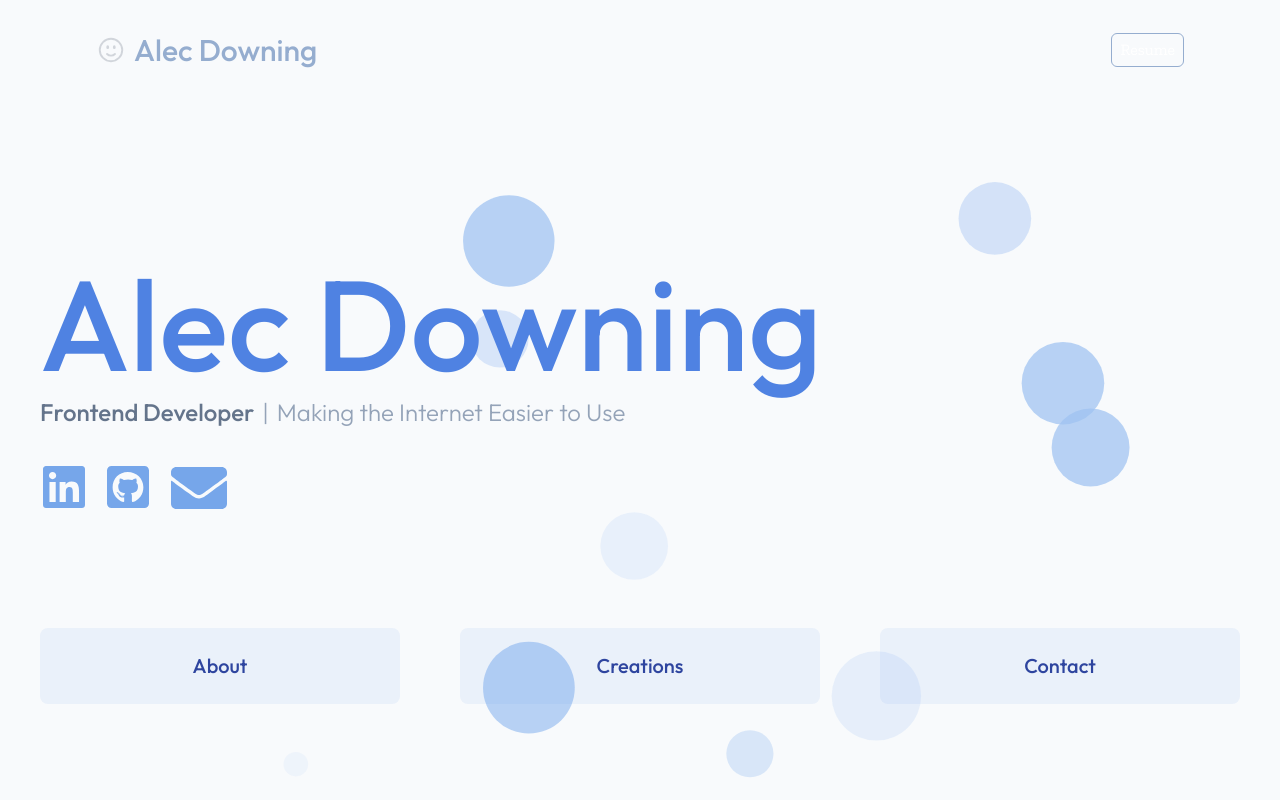
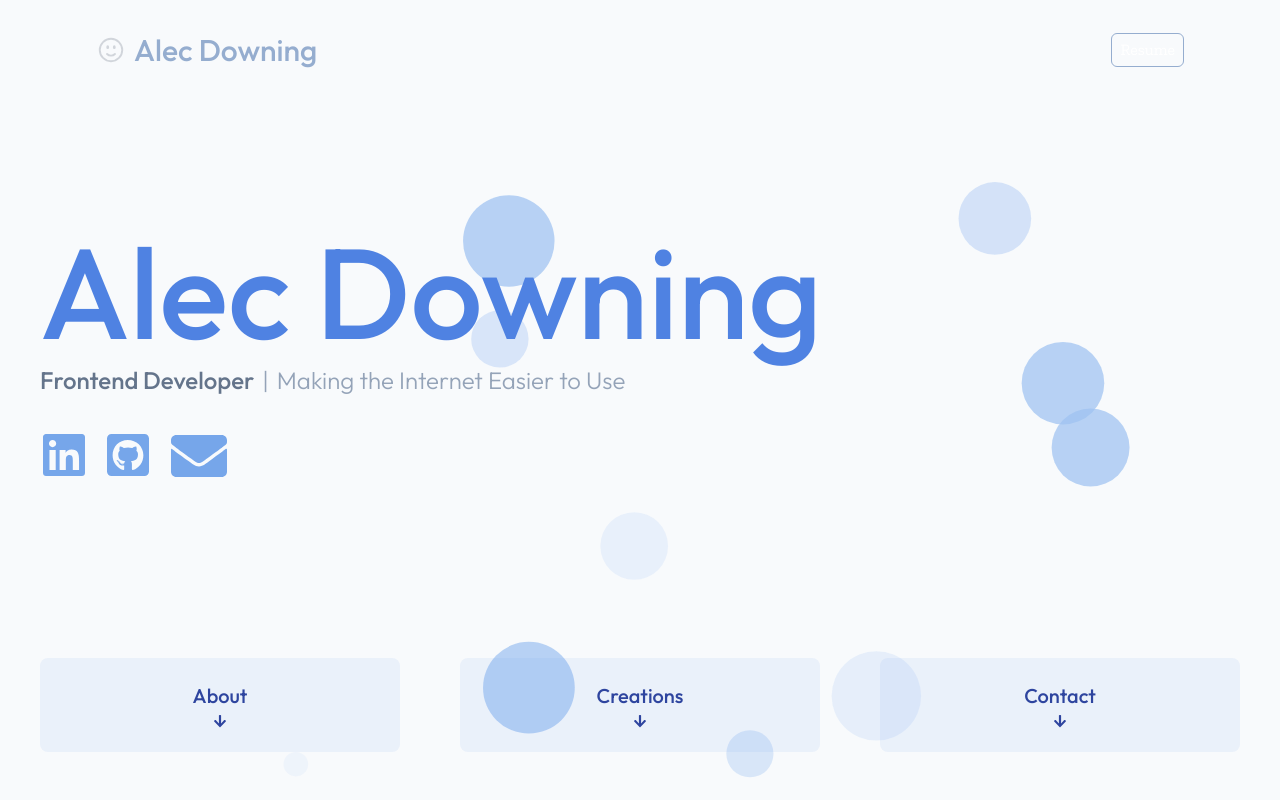
Before and after one commit to a-down/portfolio, a React (Vite) app: page / in a window 1280 px wide. Shown: the top 800 px of the page. Built offline with nearby package versions, Linux system fonts and the light colour scheme.

Commit message:
updated spacing

```diff
--- a/src/components/Hero.jsx
+++ b/src/components/Hero.jsx
@@ -1,12 +1,8 @@
 import lineGraphic from '../assets/line-graphic.png'
-import { FaGithubSquare, FaLinkedin, FaEnvelope } from 'react-icons/fa'
+import { FaGithubSquare, FaLinkedin, FaEnvelope, FaArrowDown } from 'react-icons/fa'
 
 
 export default function HeroText(){
-  const circle1 = 280
-  const circle2 = 240
-  const circle3 = 140
-
   const heroQuickLinks = [
     { title: 'About', link: '#about' },
     { title: 'Creations', link: '#creations' },
@@ -14,9 +10,9 @@ export default function HeroText(){
   ]
 
   return (
-    <div className="flex flex-col w-full items-start justify-between gap-28">
+    <div className="flex flex-col w-full items-start justify-between h-full min-h-[calc(100dvh-100px)] pb-12">
       {/* Text and Links */}
-      <div className=" flex flex-col text-gray-200 mt-40 gap-2 w-full max-w-[1200px] mx-auto">
+      <div className=" flex flex-col text-gray-200 mt-32 gap-2 w-full max-w-[1200px] mx-auto">
         <h1 className=' text-9xl text-brand-500'>Alec Downing</h1>
         <div className=" flex flex-row">
           <h2 className=" text-2xl text-slate-500">Frontend Developer</h2>
@@ -39,29 +35,15 @@ export default function HeroText(){
         </div>
       </div>
 
-      <div className="w-full max-w-[1200px] mx-auto flex justify-between items-center">
+      <div className="w-full max-w-[1200px] mx-auto flex justify-between">
         {heroQuickLinks.map((object, index) => (
-          <a href={object.link} className="rounded-lg bg-brand-400/10 w-[30%] block text-center p-6 text-xl text-brand-800 hover:bg-brand-400/25 cursor-pointer transition-all" key={index}>
+          <a href={object.link} className="flex flex-col gap-1 items-center rounded-lg bg-brand-400/10 w-[30%] text-center p-6 text-xl text-brand-800 hover:bg-brand-400/25 cursor-pointer transition-all" key={index}>
             {object.title}
+            <FaArrowDown className="inline text-sm"/>
           </a>
         ))}
       </div>
 
-      {/* <div className="relative flex-grow">
-
-        <svg height={circle1} width={circle1} className="absolute right-48">
-          <circle cx={circle1 / 2} cy={circle1 / 2} r={circle1 / 2} fill="#699EE8" opacity="0.5" />
-        </svg>
-
-        <svg height={circle2} width={circle2} className="absolute right-32 top-40">
-          <circle cx={circle2 / 2} cy={circle2 / 2} r={circle2 / 2} fill="#699EE8" opacity="0.5" />
-        </svg>
-
-        <svg height={circle3} width={circle3}>
-          <circle cx={circle3 / 2} cy={circle3 / 2} r={circle3 / 2} fill="#699EE8" opacity="0.5" />
-        </svg>
-
-      </div> */}
     </div>
   )
 }
```
